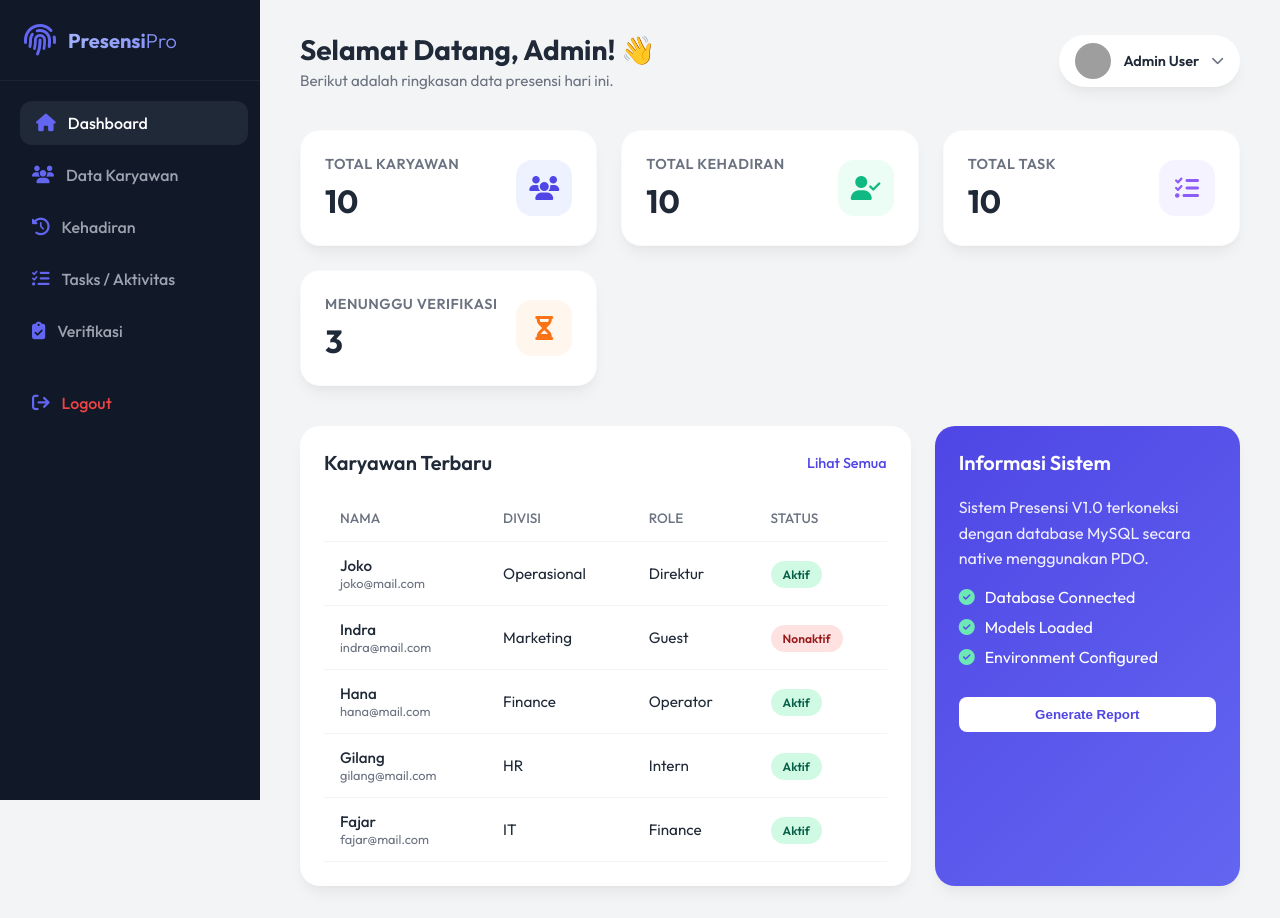
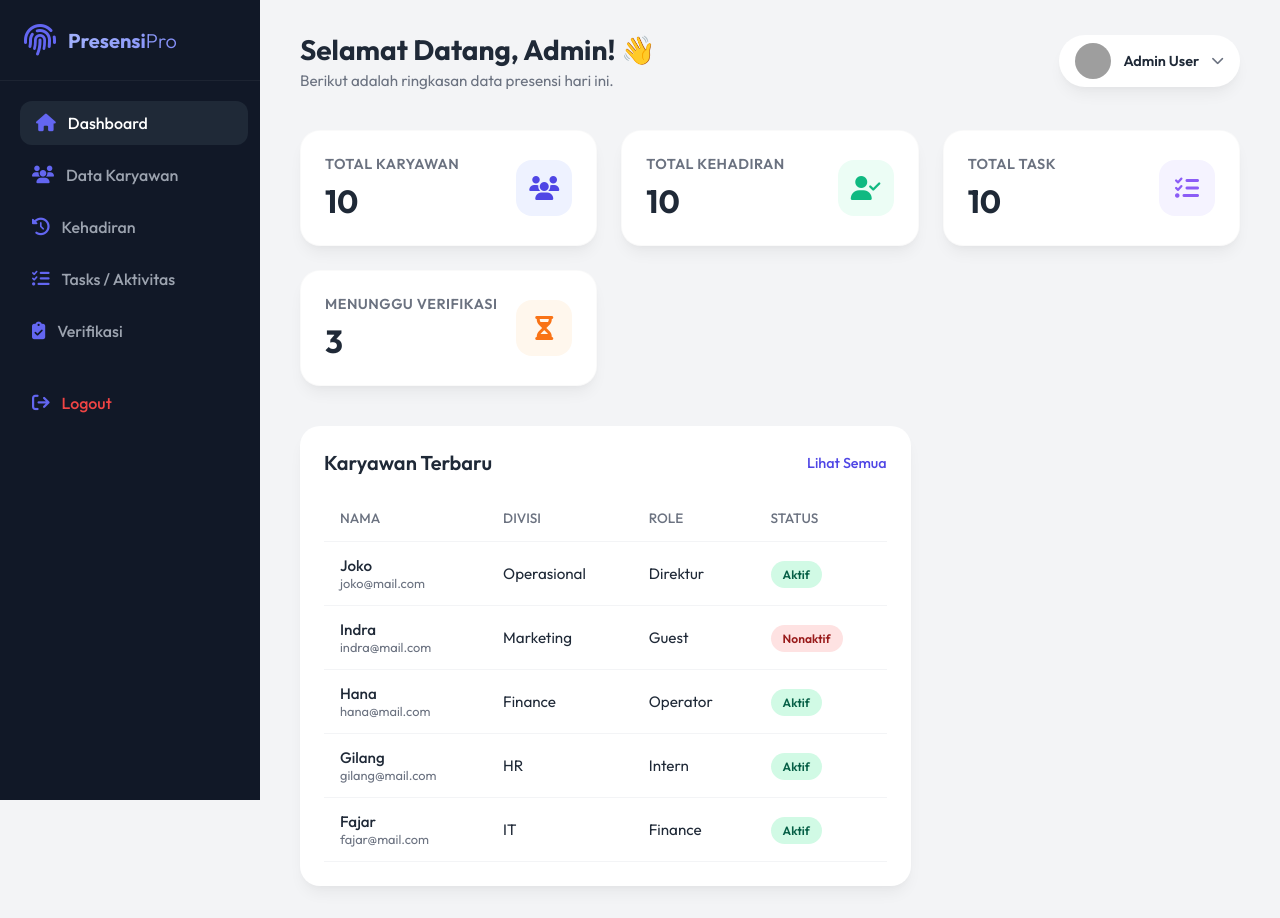
Before and after one commit to Blurryface275/UAS-STNCS, a PHP site: page / in a window 1280 px wide. Run offline with PHP 8.4, Linux system fonts and the light colour scheme; data comes from the database, SQL or seed files in the repository; grey boxes are pictures that could not be loaded.

Commit message:
refactor: remove system information card from dashboard index

```diff
--- a/index.php
+++ b/index.php
@@ -179,31 +179,6 @@ $recentUsersStmt->execute();
                 </div>
             </div>
 
-            <!-- Right: Quick Actions or Info -->
-            <div class="section-card" style="background: linear-gradient(135deg, var(--primary), var(--primary-light)); color: white;">
-                <div class="section-header">
-                    <h2 style="color: white;">Informasi Sistem</h2>
-                </div>
-                <div style="margin-top: 20px;">
-                    <p style="margin-bottom: 15px; line-height: 1.6; opacity: 0.9;">
-                        Sistem Presensi V1.0 terkoneksi dengan database MySQL secara native menggunakan PDO.
-                    </p>
-                    <ul style="list-style: none; padding: 0;">
-                        <li style="margin-bottom: 10px; display: flex; align-items: center; gap: 10px;">
-                            <i class="fa-solid fa-check-circle" style="color: #6EE7B7;"></i> Database Connected
-                        </li>
-                        <li style="margin-bottom: 10px; display: flex; align-items: center; gap: 10px;">
-                            <i class="fa-solid fa-check-circle" style="color: #6EE7B7;"></i> Models Loaded
-                        </li>
-                        <li style="margin-bottom: 10px; display: flex; align-items: center; gap: 10px;">
-                            <i class="fa-solid fa-check-circle" style="color: #6EE7B7;"></i> Environment Configured
-                        </li>
-                    </ul>
-                    <button style="margin-top: 20px; padding: 10px 20px; background: white; color: var(--primary); border: none; border-radius: 8px; font-weight: 600; cursor: pointer; transition: 0.3s; width: 100%;">
-                        Generate Report
-                    </button>
-                </div>
-            </div>
         </div>
     </main>
 
```
